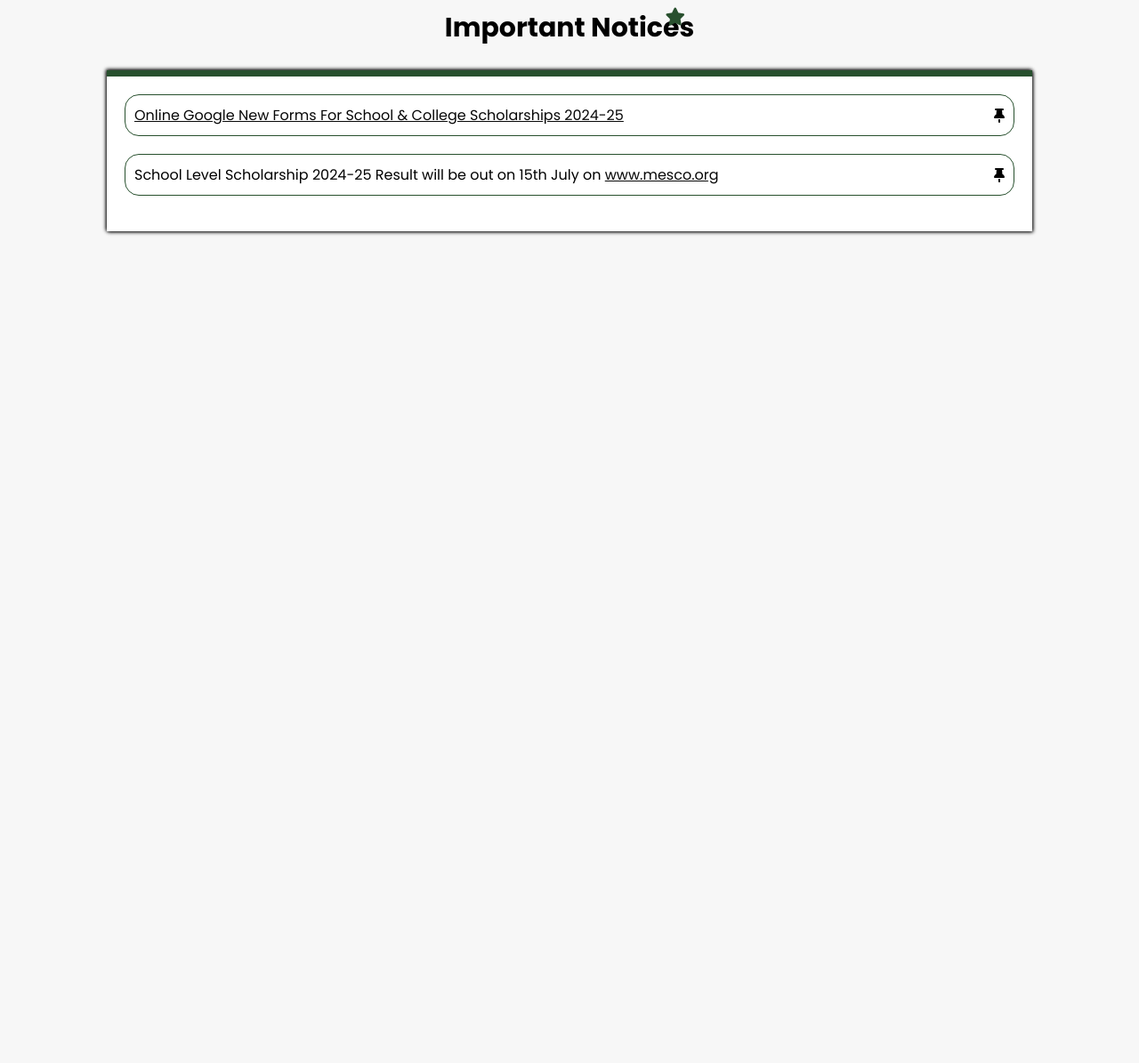
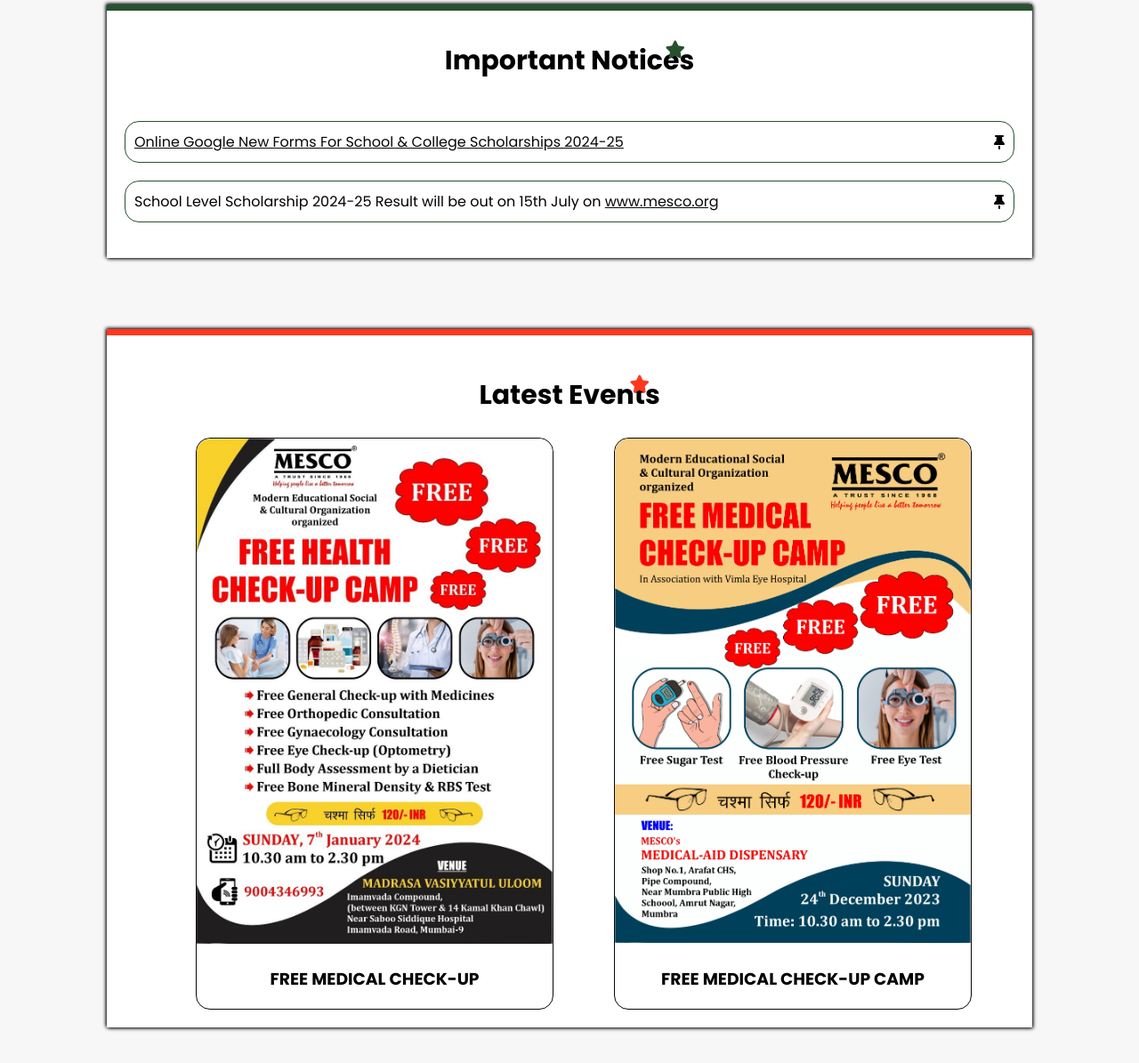
Before and after one commit to Abdul-Mannan-Codes/mesco-clone, a plain HTML site: page index.html in a window 1280 px wide. Shown: the part 2438-3633 px from the top of the page at 89% size. Before the commit the page ends 2738 px from the top, so only its background shows below. Drawn offline with Linux system fonts and the light colour scheme.

Commit message:
Latest event section under build

```diff
--- a/index.html
+++ b/index.html
@@ -145,11 +145,11 @@
     <section id="notice-section">
         <div class="container">
             <div class="notice">
-                <div class="notice-head">
-                    <h1> Important Notices </h1>
-                    <i class="fa-solid fa-star"></i>
-                </div>
                 <div class="notice-board">
+                    <div class="notice-head">
+                        <h1> Important Notices </h1>
+                        <i class="fa-solid fa-star"></i>
+                    </div>
                     <div class="notice-item flex-around">
                         <span class="note"><a href="https://mescotrust.org/NoticeDetails.aspx?id=5">Online Google New Forms For School & College Scholarships 2024-25</a></span>
                         <i class="fa-solid fa-thumbtack"></i>
@@ -162,6 +162,43 @@
             </div>
         </div>
     </section>
+    <section id="event-section">
+        <div class="container">
+            <div class="events">
+                <div class="event-head">
+                    <h1> Latest Events </h1>
+                    <i class="fa-solid fa-star"></i>
+                </div>
+                <div class="event-grid">
+                    <div class="event-item">
+                        <div class="event-img">
+                            <img src="images/event1.jpg" alt="Event Image" srcset="">
+                        </div>
+                        <div class="event-name">
+                            <h3>FREE MEDICAL CHECK-UP</h3>
+                        </div>
+                        <div class="event-details">
+                            <div class="event-date">
+                            </div>
+                            <div class="event-location"></div>
+                        </div>
+                    </div>
+                    <div class="event-item">
+                        <div class="event-img">
+                            <img src="Images/event2.jpg" alt="Event Image" srcset="">
+                        </div>
+                        <div class="event-name">
+                            <h3>FREE MEDICAL CHECK-UP CAMP</h3>
+                        </div>
+                        <div class="event-details">
+                            <div class="event-date"></div>
+                            <div class="event-location"></div>
+                        </div>
+                    </div>
+                </div>
+            </div>
+        </div>
+    </section>
     <script src="script.js"></script>
 </body>
 </html>
--- a/script.js
+++ b/script.js
@@ -1,14 +1,14 @@
 const sleep = (delay) => new Promise((resolve) => setTimeout(resolve, delay));
 let count = document.querySelectorAll('.count');
-let update = 1000;
-async function increment(id,value,add){
-for(let i=1000;i<=value;i+=update){
+
+async function increment(id,value,add,sleepTime,update=1000){
+for(let i=update;i<=value;i+=update){
     count[id].textContent = i+add;
-    await sleep(20);
+    await sleep(sleepTime);
 }
 console.log('loop terminated');
 }
-increment(0,89052,52);
-increment(1,12199,199);
-increment(2,833000,110);
-increment(3,2509,509);
+increment(0,89052,52,60);
+increment(1,12199,199,500);
+increment(2,833000,110,1);
+increment(3,2509,509,500,200);
--- a/style.css
+++ b/style.css
@@ -264,11 +264,12 @@ body{
     text-align: center;
     font-size:20px;
     position:relative;
+    padding-bottom:20px;
 }
 .notice-head i{
     position:absolute;
     top:0px;
-    right:450px;
+    right:370px;
     color:var(--color1)
 }
 .notice-board{
@@ -278,6 +279,7 @@ body{
     box-shadow:1px 1px 4px var(--dark), -1px -1px 4px var(--dark);
     background-color: var(--white);
     padding:20px;
+    padding-top:10px;
 }
 .notice-item{
     padding:10px;
@@ -294,12 +296,60 @@ body{
     scale:1.01;
     box-shadow: 1px 1px 4px var(--color1), -1px -1px 4px var(--color1);
 }
+#event-section{
+    img{
+        width:100%;
+        margin:auto;
+        border-top-right-radius: 1rem;
+        border-top-left-radius: 1rem;
+    }
+}
+.event-head{
+    text-align:center;
+    font-size:20px;
+    position:relative;
+    i{
+        position:absolute;
+        top:0px;
+        right:410px;
+        color:var(--primary);
+    }
+}
+.events{
+    border-top:7px solid var(--primary);
+    margin:20px 60px;
+    box-shadow:1px 1px 4px var(--dark), -1px -1px 4px var(--dark);
+    background-color: var(--white);
+    padding:20px;
+}
+.event-grid{
+    display:grid;
+    grid-template-columns: auto auto;
+    gap:20px;
+    margin:auto;
+    /* border:1px solid cadetblue; */
+    padding-left:80px;
+}
+.event-item{
+    border:1px solid var(--dark);
+    text-align: center;
+    width:400px;
+    border-radius: 1rem;
+    overflow: hidden;
+    img:hover{
+        transform: rotate(5deg);
+        scale:1.09;
+    }
+}
+.event-img{
+    overflow: hidden;
+}
 @media only screen and (max-width:820px){
     .flex-around{
         flex-direction: column;
     }
     .hero-caption{
-        left:30px;
+        size:200px;
     }
     .navbar, .head-btns{
         display:none;
```
Also changed, not shown: Images/event1.jpg (added), Images/event2.jpg (added).
